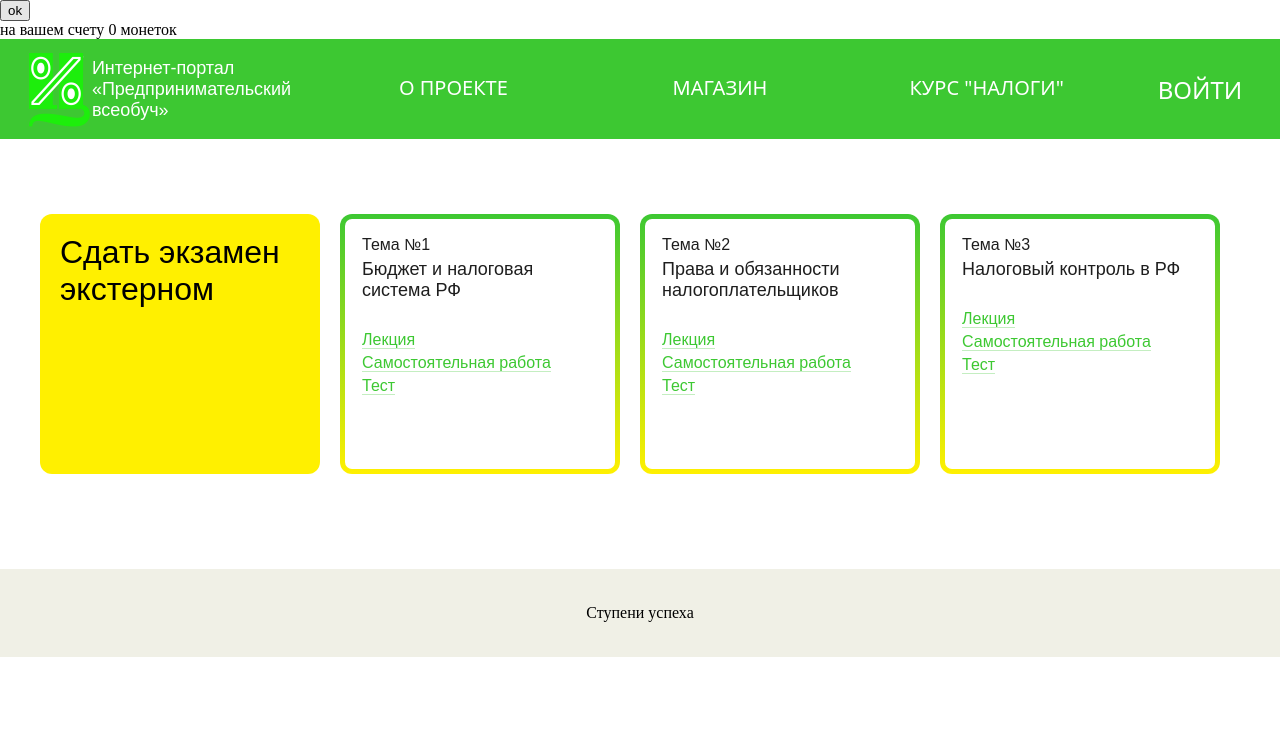
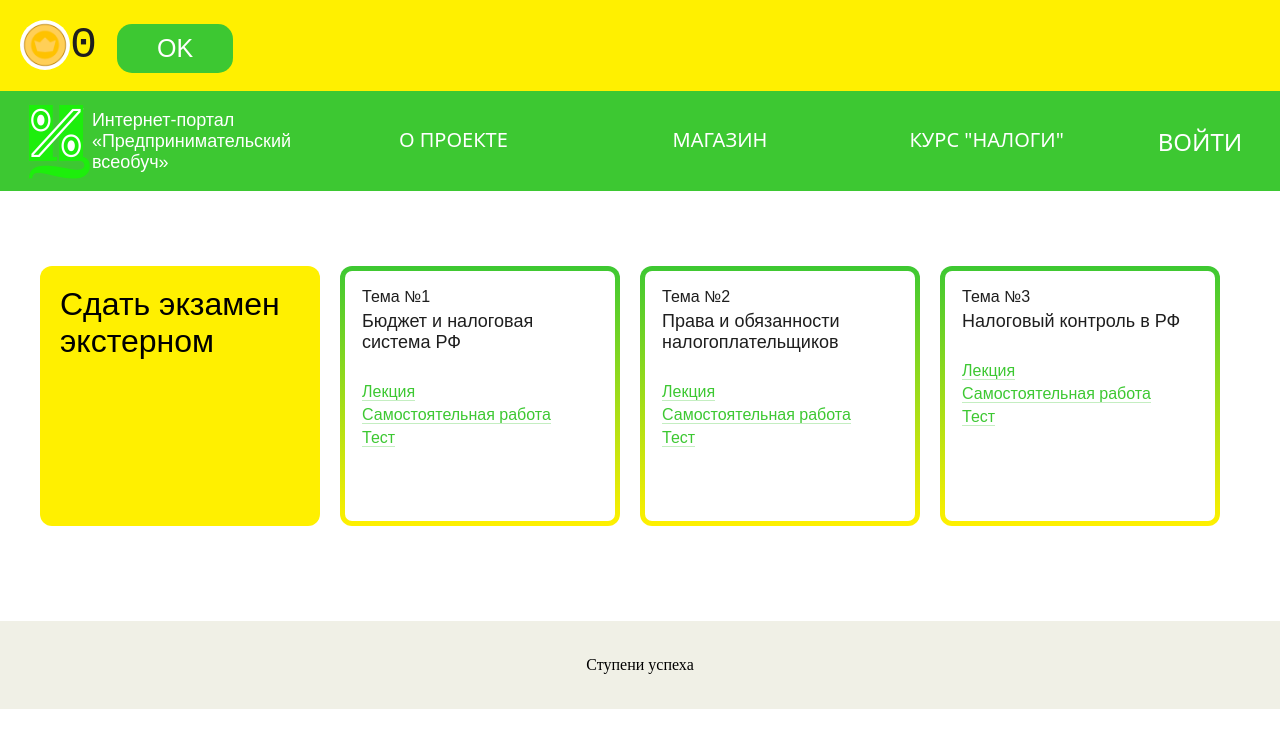
Before and after one commit to Pesyah/Bank-invest, a React (Create React App) app: page / in a window 1280 px wide. Shown: the top 748 px of the page. Built offline with nearby package versions, Linux system fonts and the light colour scheme.

Commit message:
JUST MONIKA!!!!!!!

```diff
--- a/src/App.js
+++ b/src/App.js
@@ -46,8 +46,10 @@ function App() {
       onClick={submit}/>
     :
     <>
-    <button onClick={()=> setModalActive(true)}>ok</button>
-    <div>на вашем счету {money} монеток </div>
+    <div className="count">
+      <p className="count-p"><div className="money"></div><span>{money}</span></p>
+      <button onClick={()=> setModalActive(true)}>ok</button>
+    </div>
       <DefaultPage
       name = {btnName}
       onClick={registration}/>
--- a/src/index.css
+++ b/src/index.css
@@ -7,3 +7,35 @@ a, p, h1, h2, h3, h4, h5, h6{
 body{
     margin: 0px;
 }
+.count{
+    background: #fff000;
+}
+.count-p{
+    display: inline-block;
+    color: black;
+    font-family: monospace;
+    font-size: 45px;
+    margin: 20px 20px;
+}
+.count-p span{
+    font-family: monospace;
+}
+.money{
+    background: url(./img/coin.gif);
+    overflow: hidden;
+    width: 50px;
+    height: 50px;
+    background-size: 360%;
+    background-position: 50% 50%;
+    border-radius: 100%;
+    float: left;
+}
+.count button{
+    padding: 10px 40px;
+    font-size: 25px;
+    text-transform: uppercase;
+    background: #3dc832;
+    border: 0px;
+    border-radius: 15px;
+    color: white;
+}
```
